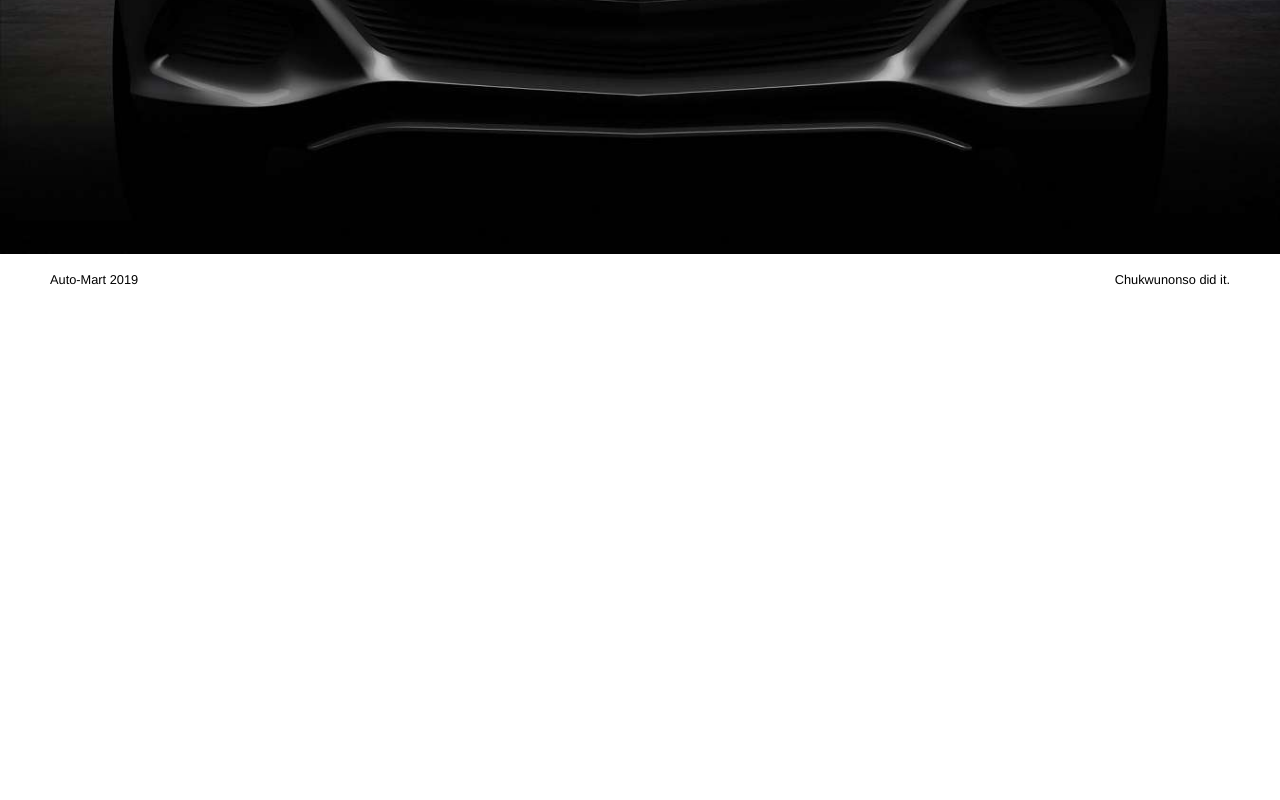
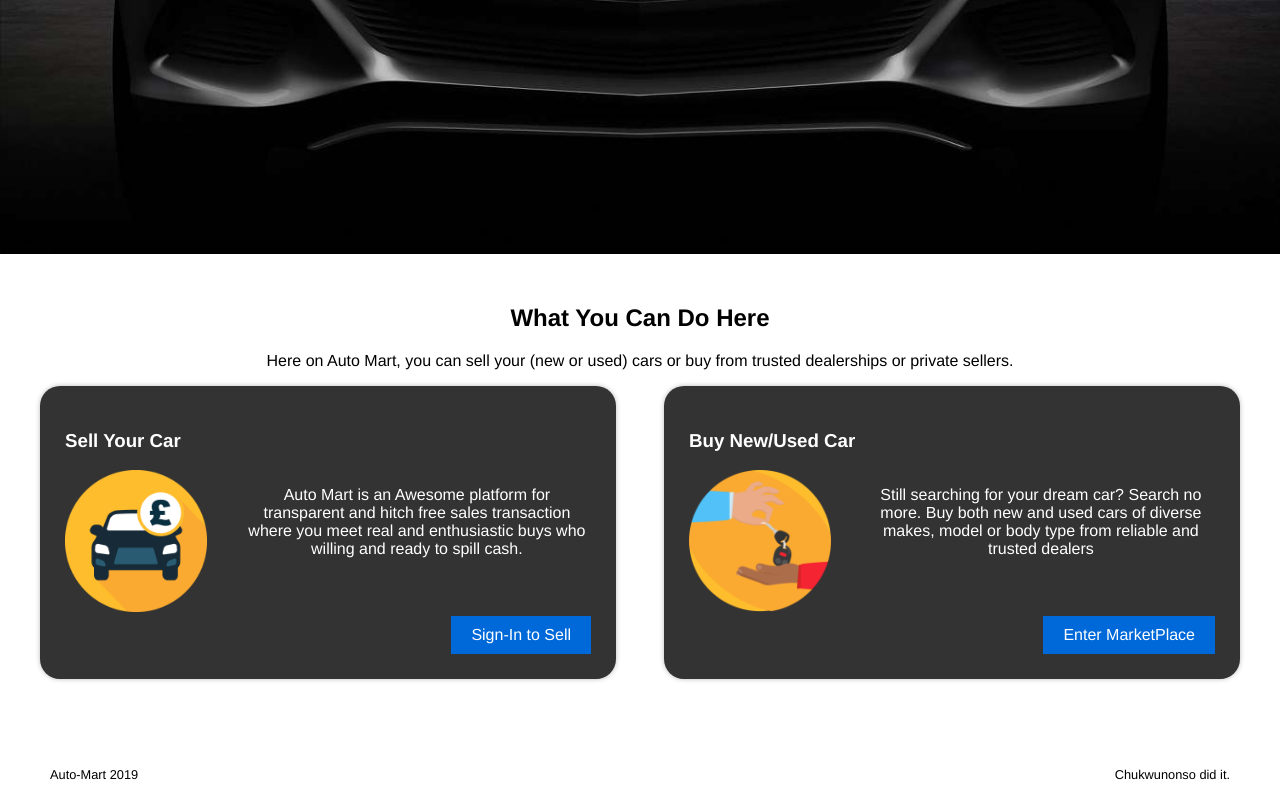
Before and after one commit to chuksjoe/AutoMart, a plain HTML site: page UI/html-pages/index.html in a window 1280 px wide. Shown: the part 545-1345 px from the top of the page. Before the commit the page ends 850 px from the top, so only its background shows below. Drawn offline with Linux system fonts and the light colour scheme.

Commit message:
feature(index): add services section to index page ui

```diff
--- a/UI/css/index.css
+++ b/UI/css/index.css
@@ -2,6 +2,7 @@ body {
 
 }
 
+/*main banner*/
 main {
 	background: #000 url("../images/background2.jpg") no-repeat;
 	background-size: cover;
@@ -32,3 +33,52 @@ main {
 	color: #fff;
 	text-shadow: 0 0 4px #000;
 }
+
+/*service section*/
+section {
+	padding: 30px 20px 70px;
+}
+.services-groug, .categories-group {
+	max-width: 1200px;
+	margin: 0 auto;
+	display: flex;
+	justify-content: space-between;
+}
+section h2, section p {
+	text-align: center;
+}
+
+.service {
+	width: 48%;
+	border-radius: 20px;
+	box-shadow: 0 0 5px #bbb;
+	background-color: #333;
+	padding: 25px;
+	color: #fff;
+
+}
+.service-info {
+	display: flex;
+}
+.service-image {
+	width: 30%;
+}
+.service-image img {
+	width: 90%;
+	height: auto;
+}
+.service-description {
+	width: 70%;
+	padding-left: 20px;
+}
+.service a {
+	float: right;
+	text-decoration: none;
+	color: #fff;
+	padding: 10px 20px;
+	background-color: #0069D9;
+}
+.service a:hover {
+	background-color: #2993E2;
+	transition: all 0.3s ease-out;
+}
--- a/UI/html-pages/index.html
+++ b/UI/html-pages/index.html
@@ -31,6 +31,37 @@
 				</div>
 			</main>
 
+			<section id="services-section">
+				<h2>What You Can Do Here</h2>
+				<p>Here on Auto Mart, you can sell your (new or used) cars or buy from trusted dealerships or private sellers.</p>
+				<div class="services-groug">
+					<div class="service">
+						<h3>Sell Your Car</h3>
+						<div class="service-info">
+							<div class="service-image">
+								<img src="../images/sell-car.png">
+							</div>
+							<div class="service-description">
+								<p>Auto Mart is an Awesome platform for transparent and hitch free sales transaction where you meet real and enthusiastic buys who willing and ready to spill cash.</p>
+							</div>
+						</div>
+						<a href="#">Sign-In to Sell</a>
+					</div>
+					<div class="service">
+						<h3>Buy New/Used Car</h3>
+						<div class="service-info">
+							<div class="service-image">
+								<img src="../images/buy-car.png">
+							</div>
+							<div class="service-description">
+								<p>Still searching for your dream car? Search no more. Buy both new and used cars of diverse makes, model or body type from reliable and trusted dealers</p>
+							</div>
+						</div>
+						<a href="#">Enter MarketPlace</a>
+					</div>
+				</div>
+			</section>
+
 			<footer>
 				<div>
 					<p>Auto-Mart 2019</p>
```
